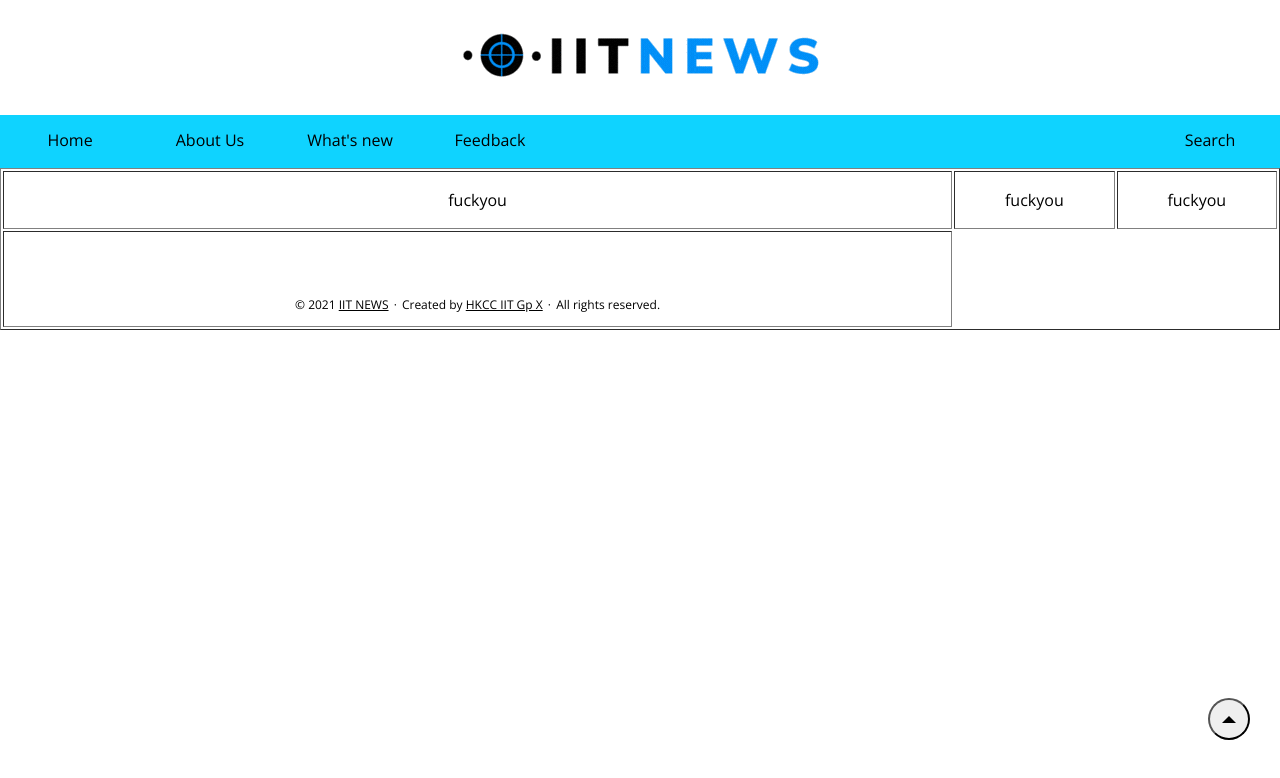
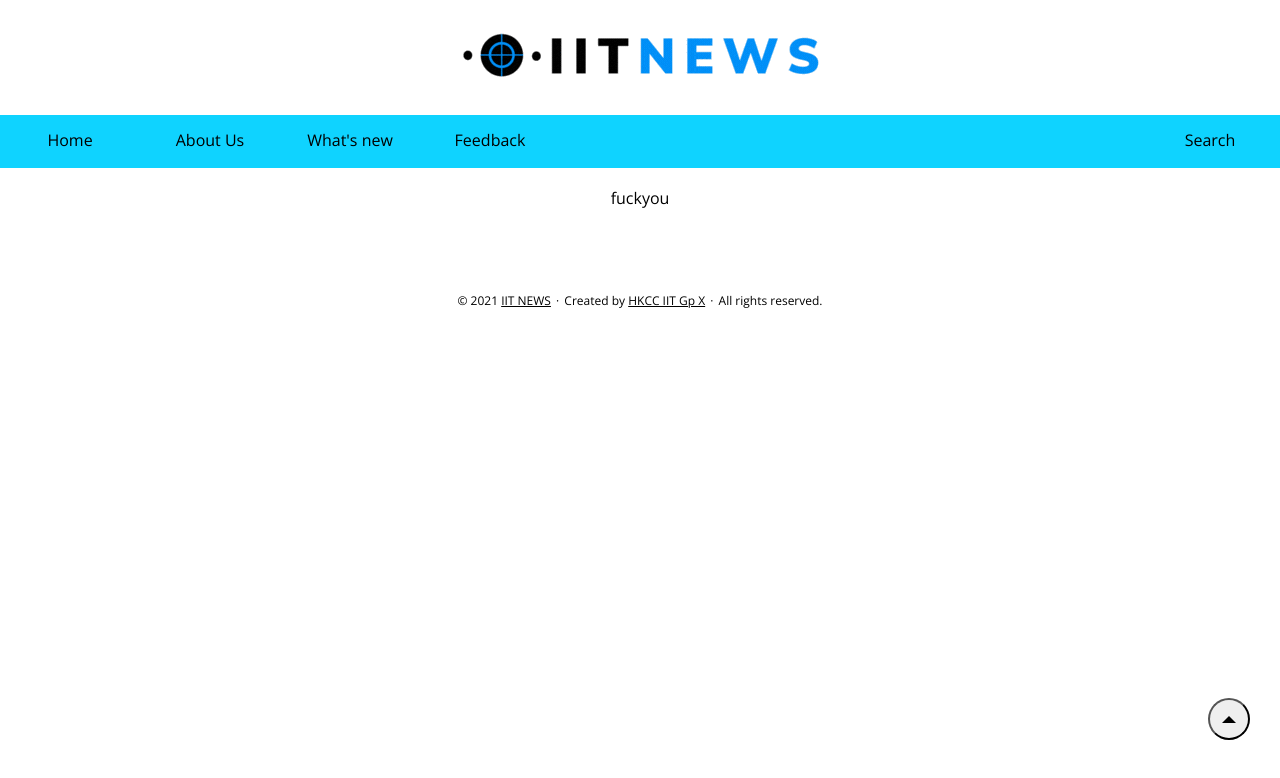
Before and after one commit to 226914011/1016_GroupProject, a plain HTML site: page aboutus.html in a window 1280 px wide. Drawn offline with nearby package versions, Linux system fonts and the light colour scheme.

Commit message:
Update aboutus.html

```diff
--- a/aboutus.html
+++ b/aboutus.html
@@ -51,15 +51,9 @@
 		<!--
 		Main content
 		-->
-		<table border="1" width="100%" align="center">
+		<table border="0" width="100%" align="center">
         <tr>
             <td >
-                <p align="center">fuckyou</p>
-            </td>
-            <td>
-                <p align="center">fuckyou</p>
-            </td>
-            <td>
                 <p align="center">fuckyou</p>
             </td>
         </tr>
```
